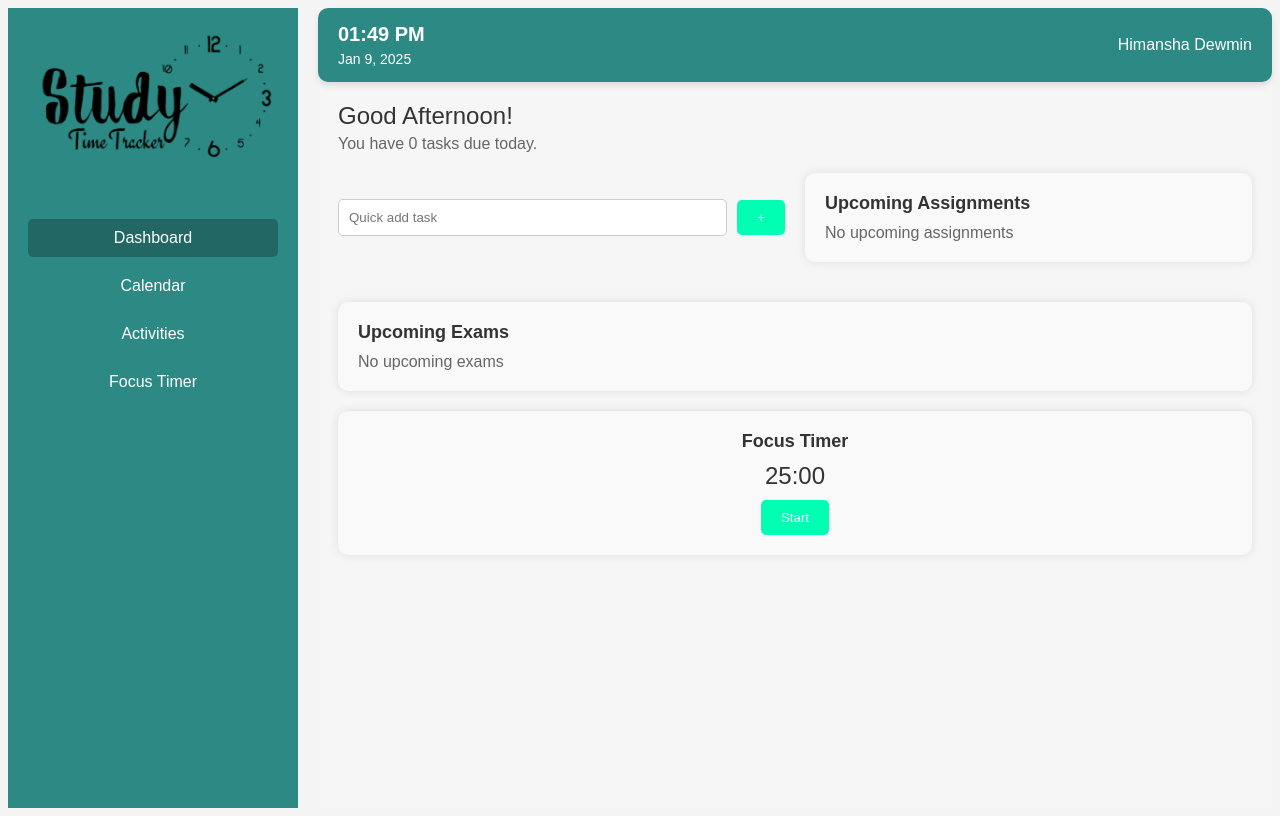
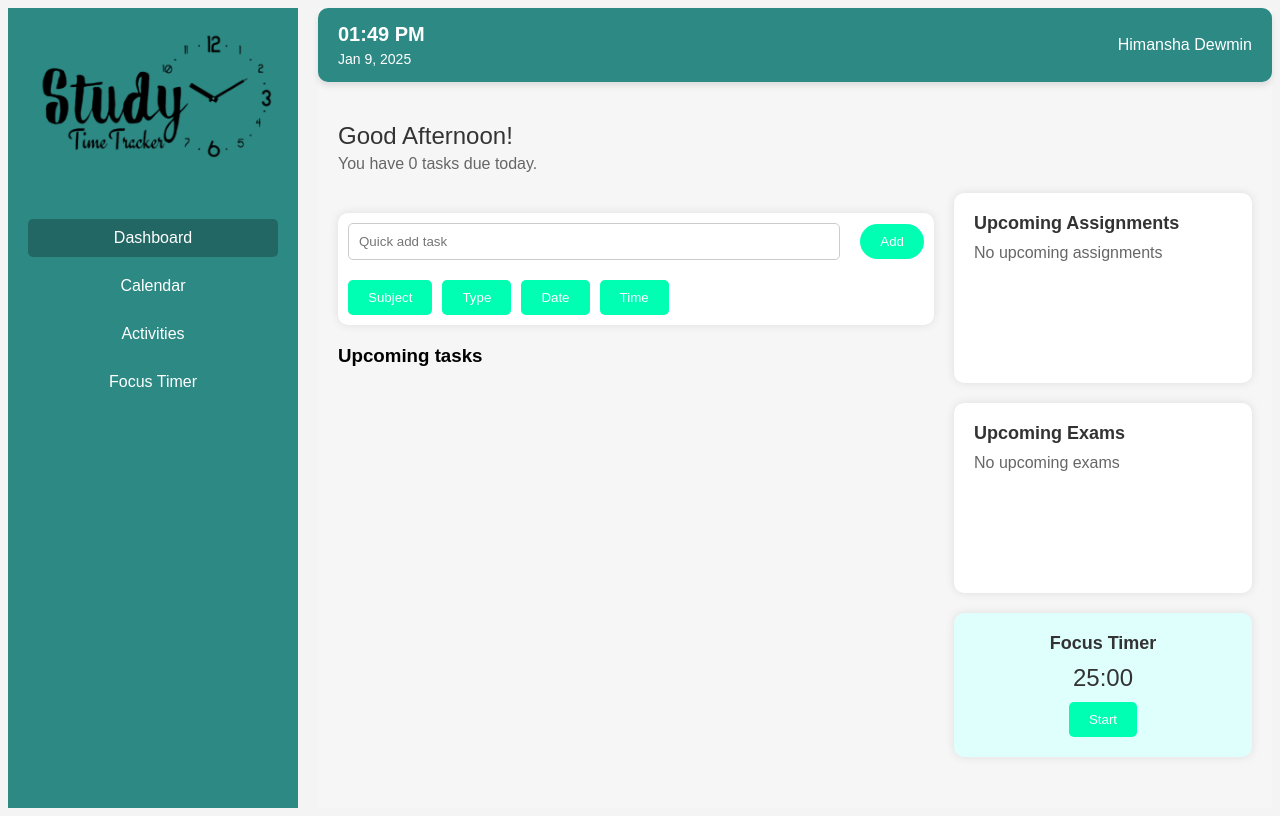
Before and after one commit to DewminJPH/Study-Time-Tracker, a React (Create React App) app in the folder frontend/: page /dashboard in a window 1280 px wide. Built offline with nearby package versions, Linux system fonts and the light colour scheme.

Commit message:
mostly done dashboard

```diff
--- a/frontend/src/Pages/Dashboard.js
+++ b/frontend/src/Pages/Dashboard.js
@@ -6,6 +6,16 @@ const Dashboard = () => {
   const [time, setTime] = useState(new Date().toLocaleTimeString([],{hour:"2-digit", minute:"2-digit"}));
   const [date, setDate] = useState(new Date().toLocaleDateString("en-US", { month: "short", day: "numeric", year: "numeric"}));
   const [greeting, setGreeting] = useState("Good Evening");
+  const [tasks,setTasks] = useState([]);
+  const [newTask, setNewTask] = useState("");
+  const [subject,setSubject]= useState("")
+  const [taskType,setTaskType]= useState("")
+  const [taskDate,setTaskDate]= useState("")
+  const [taskTime,setTaskTime] = useState("")
+  const [showSubjectDropdown, setShowSubjectDropdown] = useState(false);
+  const [showTypeDropdown, setShowTypeDropdown] = useState(false);
+  const [showDatePicker, setShowDatePicker] = useState(false);
+  const [showTimePicker, setShowTimePicker] = useState(false);
   const [focusTime, setFocusTime] = useState(1500);
   const [isActive, setIsActive] = useState(false);
 
@@ -24,8 +34,9 @@ const Dashboard = () => {
         setGreeting("Good Evening");
       }
 
-      setTime(new Date().toLocaleTimeString([], {hour: "2-digit", minute:"2-digit"}));
-      setDate(new Date().toLocaleDateString("en-US", { month: "short", day: "numeric", year: "numeric"}));
+
+      setTime(now.toLocaleTimeString([], {hour: "2-digit", minute:"2-digit"}));
+      setDate(now.toLocaleDateString("en-US", { month: "short", day: "numeric", year: "numeric"}));
     }, 1000);
 
     return () => clearInterval(interval);
@@ -45,9 +56,30 @@ const Dashboard = () => {
     return () => clearInterval(interval);
   }, [isActive, focusTime]);
 
+
+  const addTask = () => {
+    if (newTask.trim() !== "") {
+      const task = {
+        name: newTask,
+        subject: subject,
+        type: taskType,
+        date: taskDate,
+        time: taskTime,
+      }
+      setTasks([...tasks, task]);
+      setNewTask("");
+      setSubject("");
+      setTaskType("none");
+      setTaskDate("");
+      setTaskTime("");
+    }
+  };
+
+
   const startTimer = () => {
     setIsActive(true);
   };
+
 
   const formatTime = (time) => {
     const minutes = Math.floor(time / 60);
@@ -76,7 +108,6 @@ const Dashboard = () => {
         </ul>
       </div>
 
-
       <div className="main-content">
         <div className="top-bar">
           <div className="time-date">
@@ -89,27 +120,96 @@ const Dashboard = () => {
 
         <div className="greeting-bar">
           <p className="greeting-text">{greeting}!</p>
-          <p className="dailytask">You have 0 tasks due today.</p>
+          <p className="dailytask">You have {tasks.length} tasks due today.</p>
         </div>
 
-        <div className="task-layout">
+        <div className="two-column-layout">
+          <div className="left-column">
             <div className="task-section">
-            <input type="text" placeholder="Quick add task" />
-            <button>+</button>
+              <div className="task-box">
+                <div className ="input-button-container">
+                  <input type="text" placeholder="Quick add task" value={newTask}onChange={(e) => setNewTask(e.target.value)} />
+                  <button onClick={addTask}>Add</button>
+                </div>
+
+                <div className="task-options-horizontal">
+                  <div className="task-options-container">
+                    <div className="task-options">
+                      <button onClick={() => setShowSubjectDropdown(!showSubjectDropdown)}>Subject</button>
+                      {showSubjectDropdown && (
+                        <div className="dropdown">
+                          <button onClick={() => setSubject("Maths")}>Maths</button>
+                          <button onClick={() => setSubject("Science")}>Science</button>
+                          <button onClick={() => setSubject("History")}>History</button>
+                        </div>
+                      )}
+                    </div>
+
+                    <div className="task-options">
+                      <button onClick={() => setShowTypeDropdown(!showTypeDropdown)}>Type</button>
+                      {showTypeDropdown && (
+                        <div className="dropdown">
+                          <button onClick={() => setTaskType("assignment")}>Assignment</button>
+                          <button onClick={() => setTaskType("exam")}>Exam</button>
+                          <button onClick={() => setTaskType("none")}>None</button>
+                        </div>
+                      )}
+                    </div>
+
+                    <div className="task-options">
+                      <button onClick={() => setShowDatePicker(!showDatePicker)}>
+                        Date
+                      </button>
+                      {showDatePicker && (
+                        <input
+                          type="date"
+                          value={taskDate}
+                          onChange={(e) => setTaskDate(e.target.value)}
+                        />
+                      )}
+                    </div>
+
+                    <div className="task-options">
+                      <button onClick={() => setShowTimePicker(!showTimePicker)}>
+                        Time
+                      </button>
+                      {showTimePicker && (
+                        <input
+                          type="time"
+                          value={taskTime}
+                          onChange={(e) => setTaskTime(e.target.value)}
+                          />
+                      )}
+                    </div>
+                  </div>
+                </div>
+              </div>
+
+              <h3 className="upcoming-tasks-heading"> Upcoming tasks</h3>
+              <div className="task-list">
+                {tasks.map((task, index) => (
+                  <div key={index} className="task-item">
+                    <p><strong>Task:</strong> {task.name}</p>
+                    <p><strong>Subject:</strong> {task.subject}</p>
+                    <p><strong>Type:</strong> {task.type}</p>
+                    <p><strong>Date:</strong> {task.date}</p>
+                    <p><strong>Time:</strong> {task.time}</p>
+                  </div>
+                ))}
+              </div>
+
+            </div>
+          </div>
+
+          <div className="right-column">
+            <div className="task-container">
+                <h3>Upcoming Assignments</h3>
+                <p>No upcoming assignments</p>
             </div>
 
             <div className="task-container">
-            <div className="task-card">
-              <h3>Upcoming Assignments</h3>
-              <p>No upcoming assignments</p>
-            </div>
-          </div>
-        </div>
-        <div className="task-container">
-            <div className="task-card">
                 <h3>Upcoming Exams</h3>
                 <p>No upcoming exams</p>
-            </div>
             </div>
 
             <div className="focus-timer">
@@ -121,6 +221,8 @@ const Dashboard = () => {
             </div>
           </div>
         </div>
+      </div>
+    </div>
   );
 };
 
--- a/frontend/src/Pages/css/Dashboard.css
+++ b/frontend/src/Pages/css/Dashboard.css
@@ -9,10 +9,9 @@
   background-color: #f4f4f4;
 }
 
-
 .sidebar {
   width: 250px;
-  background-color: #2D8984;
+  background-color: #2d8984;
   color: #fff;
   padding: 20px;
   display: flex;
@@ -59,7 +58,7 @@
   display: flex;
   justify-content: space-between;
   align-items: center;
-  background-color: #2D8984;
+  background-color: #2d8984;
   padding: 15px 20px;
   border-radius: 10px;
   box-shadow: 0 4px 6px rgba(0, 0, 0, 0.1);
@@ -84,13 +83,15 @@
 }
 
 .greeting-bar {
-  margin-top:20px;
+  margin-top: 40px;
   margin-bottom: 20px;
 }
-.user-info{
-  color:#fff;
-  font-weight:400;
+
+.user-info {
+  color: #fff;
+  font-weight: 400;
 }
+
 .greeting-text {
   font-size: 24px;
   margin: 0;
@@ -103,63 +104,104 @@
   margin: 5px 0;
 }
 
-
-.task-section {
+.two-column-layout {
   display: flex;
-  align-items: center;
+  gap: 20px;
   margin-bottom: 20px;
 }
 
-.task-section input {
+.left-column {
+  flex: 2;
+}
+
+.right-column {
   flex: 1;
+  display: flex;
+  flex-direction: column;
+  gap: 20px;
+}
+
+.task-section {
+  margin-top:20px;
+  margin-bottom: 20px;
+}
+
+.task-box {
+  display: flex;
+  flex-direction: column;
+  gap:10px;
+  background-color: #fff;
+  padding: 10px;
+  border-radius: 10px;
+  box-shadow: 0 0 10px rgba(0, 0, 0, 0.1);
+  margin-bottom: 20px;
+}
+
+.task-box input {
+  width: 90%;
   padding: 10px;
   border: 1px solid #ccc;
   border-radius: 5px;
   margin-right: 10px;
 }
-
-.task-section button {
+.task-box>button {
   background-color: #00ffb3;
   color: #fff;
   border: none;
   padding: 10px 20px;
+  border-radius: 50px;
+  cursor: pointer;
+  margin-left: 10px;
+  align-self: flex-end;
+}
+.task-options-container {
+  display: flex;
+  justify-content: space-between;
+  gap: 10px;
+}
+.task-box button:hover {
+  background-color: #2d8984;
+}
+.input-button-container {
+  display: flex;
+  align-items: center;
+  gap: 10px;
+}
+.input-button-container input {
+  flex: 1;
+  padding: 10px;
+  border: 1px solid #ccc;
   border-radius: 5px;
+}
+.input-button-container button {
+  background-color: #00ffb3;
+  color: #fff;
+  border: none;
+  padding: 10px 20px;
+  border-radius: 50px;
   cursor: pointer;
 }
-
-.task-section button:hover {
-  background-color: #2D8984;
-}
-
-
 .task-container {
-  display: flex;
-  gap: 20px;
-  margin-bottom: 20px;
-}
-
-.task-card {
-  flex: 1;
-  background-color: #f9f9f9;
+  background-color: #fff;
   padding: 20px;
   border-radius: 10px;
   box-shadow: 0 0 10px rgba(0, 0, 0, 0.1);
+  height:150px;
 }
 
-.task-card h3 {
+.task-container h3 {
   margin: 0 0 10px;
   font-size: 18px;
   color: #333;
 }
 
-.task-card p {
+.task-container p {
   margin: 0;
   color: #666;
 }
 
-
 .focus-timer {
-  background-color: #f9f9f9;
+  background-color: #DFFFFD;
   padding: 20px;
   border-radius: 10px;
   box-shadow: 0 0 10px rgba(0, 0, 0, 0.1);
@@ -188,23 +230,101 @@
 }
 
 .focus-timer button:hover {
-  background-color: #2D8984;
+  background-color: #2d8984;
 }
 
 .focus-timer button:disabled {
   background-color: #ccc;
   cursor: not-allowed;
 }
-.task-layout {
-  display: flex;
-  gap: 20px;
-  margin-bottom: 20px;
+.task-list {
+  margin-top: 20px;
 }
 
-.task-layout .task-section {
-  flex: 1;
+.task-item {
+  background-color: #fff;
+  padding: 10px;
+  border-radius: 5px;
+  box-shadow: 0 0 10px rgba(0, 0, 0, 0.1);
+  margin-bottom: 10px;
+  font-size: 16px;
+  color: #333;
 }
 
-.task-layout .task-container {
-  flex: 1;
+.task-options-horizontal {
+  display: flex;
+  gap: 10px;
+  margin-top: 10px;
 }
+
+.task-options {
+  flex:1;
+  position:relative;
+}
+
+.task-options button {
+  width:100%;
+  background-color: #00ffb3;
+  color: #fff;
+  border: none;
+  padding: 10px 20px;
+  border-radius: 5px;
+  cursor: pointer;
+}
+
+.task-options button:hover {
+  background-color: #2d8984;
+}
+
+.dropdown {
+  position: absolute;
+  top: 100%;
+  left: 0;
+  display: flex;
+  flex-direction: column;
+  gap: 5px;
+  margin-top: 5px;
+  background-color: #fff;
+  border: 1px solid #ccc;
+  border-radius: 5px;
+  box-shadow: 0 0 10px rgba(0, 0, 0, 0.1);
+  z-index: 1;
+  min-width:120px;
+}
+.dropdown button {
+  background-color: #f9f9f9;
+  color: #333;
+  border: none;
+  padding: 5px 10px;
+  border-radius: 0;
+  cursor: pointer;
+  text-align: left;
+}
+
+.dropdown button:hover {
+  background-color: #ddd;
+}
+
+.task-options input[type="date"],
+.task-options input[type="time"] {
+  padding: 10px;
+  border: 1px solid #ccc;
+  border-radius: 5px;
+}
+
+.task-list {
+  margin-top: 20px;
+}
+.task-item {
+  background-color: #fff;
+  padding: 10px;
+  border-radius: 5px;
+  box-shadow: 0 0 10px rgba(0, 0, 0, 0.1);
+  margin-bottom: 10px;
+  font-size: 16px;
+  color: #333;
+}
+
+.task-item p {
+  margin: 5px 0;
+}
```
Lines whose indentation alone changed are shown as unchanged.
